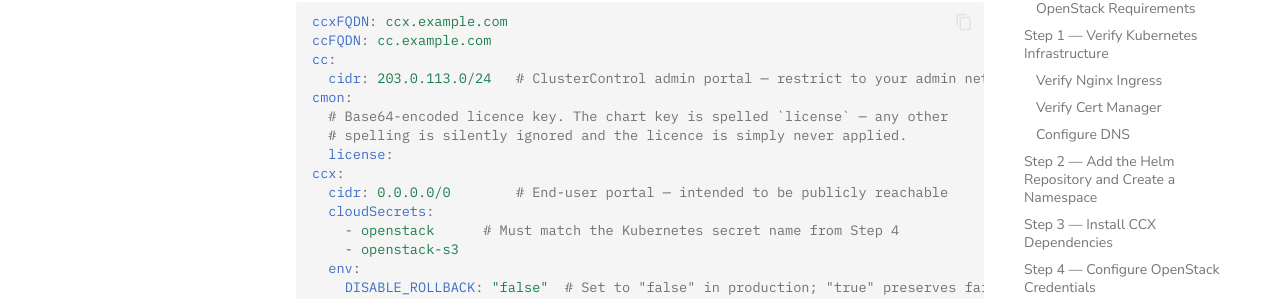
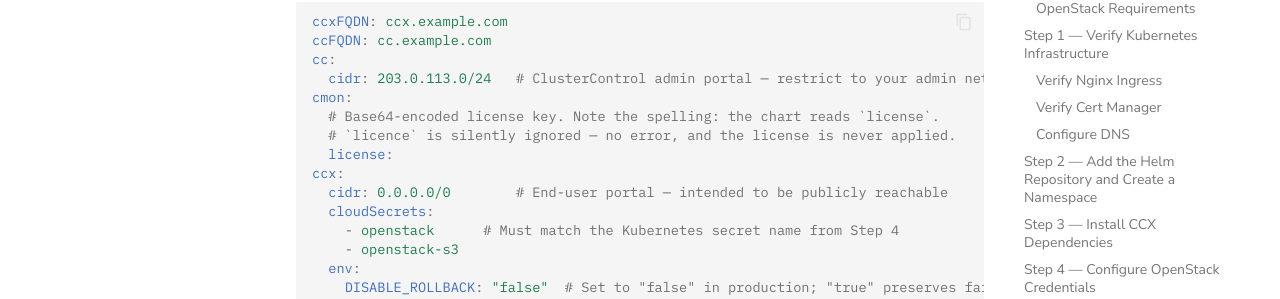
Before and after one commit to severalnines/ccx-docs, an MkDocs documentation site: the page built from docs/admin/Installation/Tutorial-openstack.md, in a window 1280 px wide and 900 px high, scrolled down 9328 px. Shown: the part 153-452 px from the top of the window. Built offline with MkDocs 1.6.1 and Material for MkDocs 9.7.7, drawn with Linux system fonts in a browser that asks for light colours; comment, search, counter and statistics services are not loaded.

Commit message:
CCX-6114 Use the American spelling in the license comments too
The key was corrected to `license` but the explanatory comments still called it
a "licence key" in prose, so a page whose whole point is the spelling used both
forms a few words apart. A reader skimming the comment could pick up the wrong
one and hit exactly the silent failure the comment is warning about. The prose
now matches the key, and `licence` appears only where it is explicitly named as
the spelling that does not work.

Co-Authored-By: Claude Opus 5 (1M context) <noreply@anthropic.com>

```diff
--- a/docs/admin/Installation/Tutorial-openstack.md
+++ b/docs/admin/Installation/Tutorial-openstack.md
@@ -408,8 +408,8 @@ ccFQDN: cc.example.com
 cc:
   cidr: 203.0.113.0/24   # ClusterControl admin portal — restrict to your admin network
 cmon:
-  # Base64-encoded licence key. The chart key is spelled `license` — any other
-  # spelling is silently ignored and the licence is simply never applied.
+  # Base64-encoded license key. Note the spelling: the chart reads `license`.
+  # `licence` is silently ignored — no error, and the license is never applied.
   license:
 ccx:
   cidr: 0.0.0.0/0        # End-user portal — intended to be publicly reachable
```
Also changed, not shown: docs/admin/Day2/Upgrading-to-be-production-ready.md (+2 -2 lines), docs/admin/Installation/Production-Openshift-installation.md (+2 -2 lines).
